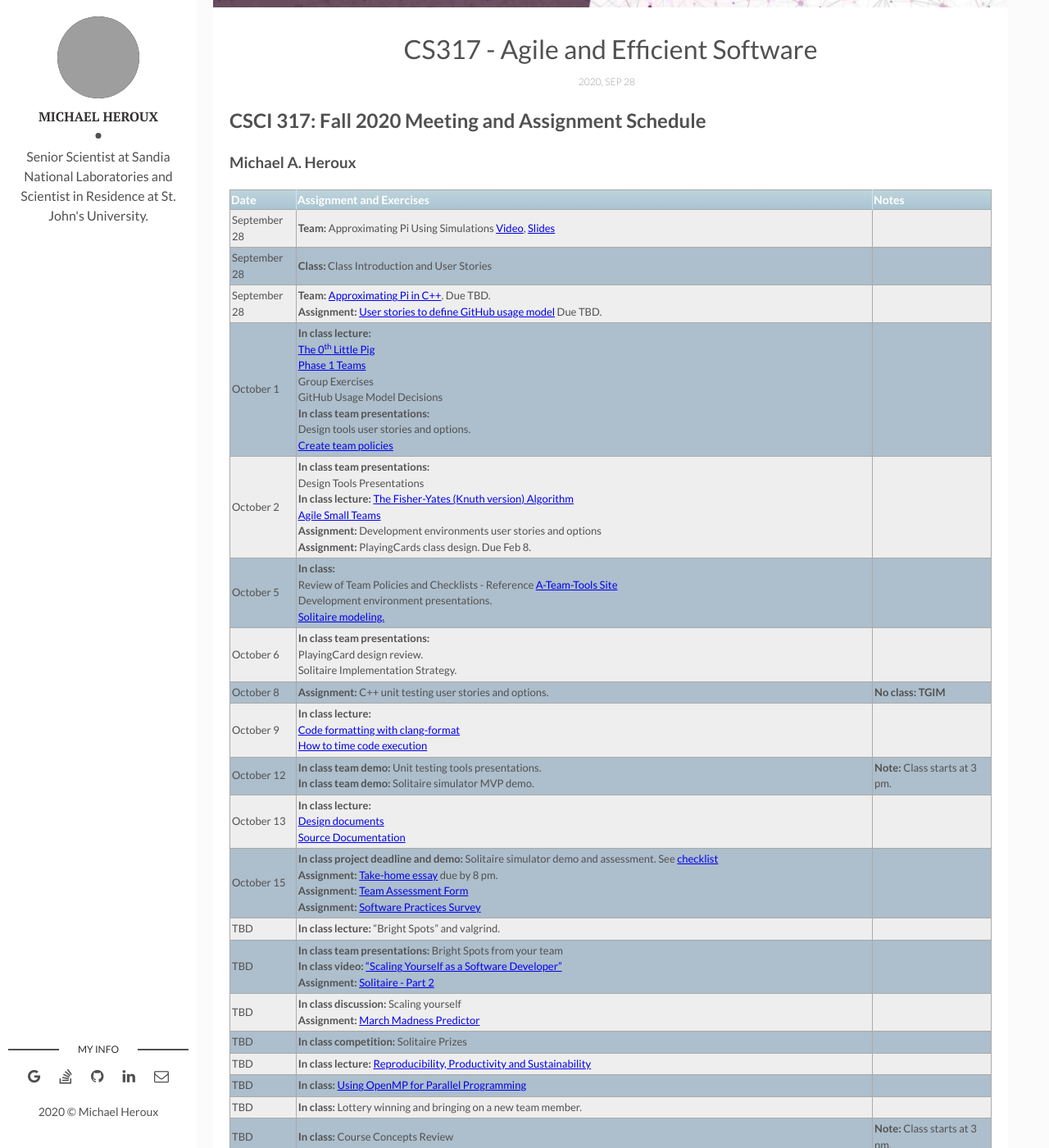
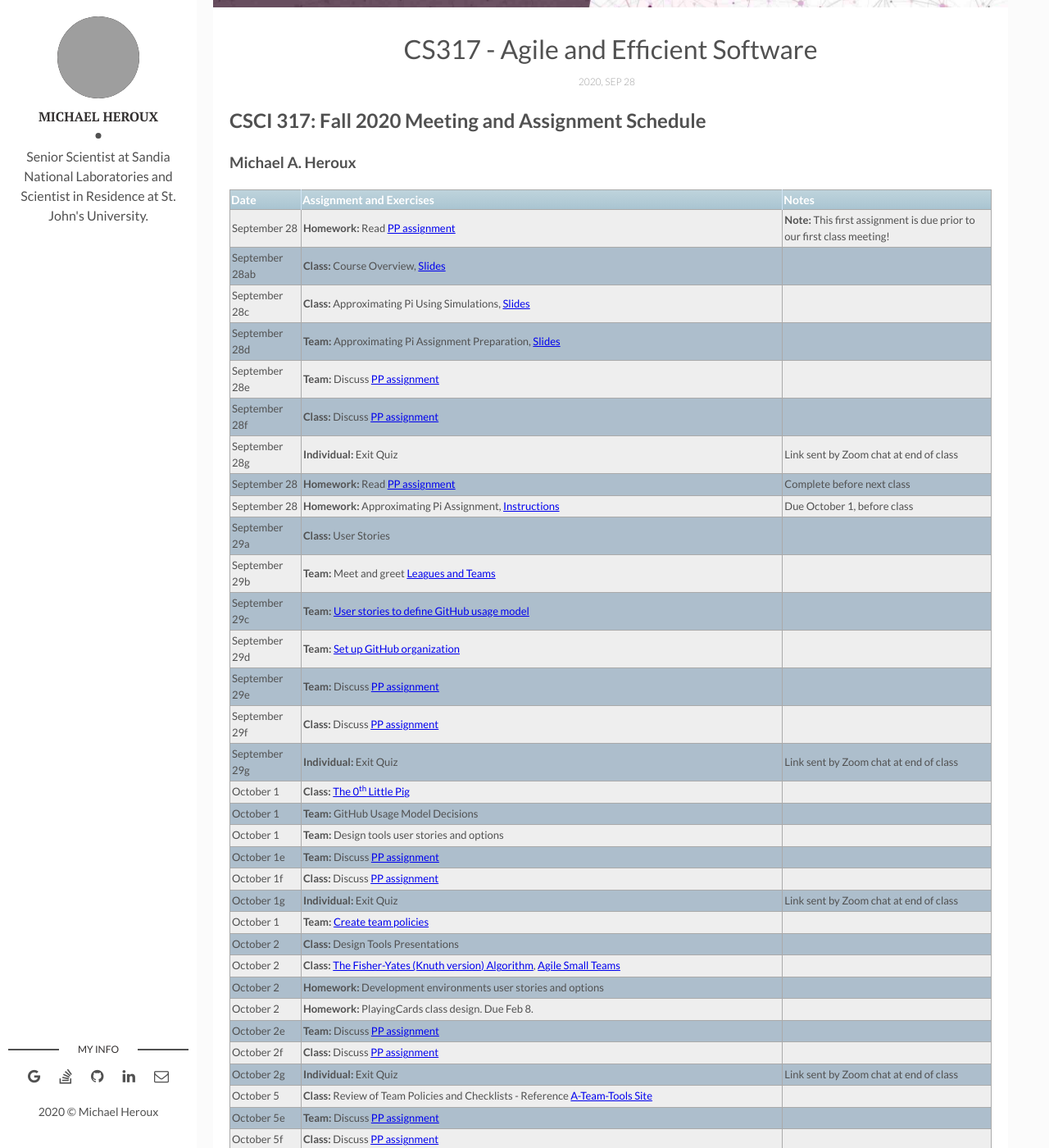
Before and after one commit to maherou/Teaching, a Jekyll site: the page built from files/CS317/2020-Fall-Class-Meeting-Schedule.md, in a window 1280 px wide and 1400 px high, scrolled down 511 px. Shown: the whole window at 82% size. Built offline with Jekyll 4.4.1, drawn with Linux system fonts in a browser that asks for light colours; some of the changed text lies outside the part shown; grey boxes are pictures that could not be loaded.

Commit message:
Ready for week 1

```diff
--- a/files/CS317/2020-Fall-Class-Meeting-Schedule.md
+++ b/files/CS317/2020-Fall-Class-Meeting-Schedule.md
@@ -16,25 +16,86 @@ location: "Collegeville, MN, USA"
 
 | **Date** | **Assignment and Exercises** | **Notes** |
 | --- | --- | --- |
-| September 28 | **Team:** Approximating Pi Using Simulations [Video](https://youtu.be/CGwoMEXqh7A), [Slides](../ApproximatingPiUsingSimulations.pdf) | |
-| September 28 | **Class:** Class Introduction and User Stories
-| September 28 | **Team:** [Approximating Pi in C++](../CPP-Pi). Due TBD. <br> **Assignment:** [User stories to define GitHub usage model](https://docs.google.com/document/d/1jdObI_Y5u4S-vy3SmLaIgzIGuh5ekN0pucaPpPXI5CU/edit?usp=sharing) Due TBD.|   |
-| October 1 | **In class lecture:** <br> [The 0<sup>th</sup> Little Pig](../../ZerothLittlePig) <br>[Phase 1 Teams](../PhaseOneTeams) <br> Group Exercises <br> GitHub Usage Model Decisions <br>   **In class team presentations:** <br> Design tools user stories and options. <br> [Create team policies](../TeamPolicyAssignment) |   |
-| October 2 | **In class team presentations:** <br> Design Tools Presentations <br> **In class lecture:** [The Fisher-Yates (Knuth version) Algorithm](https://exceptionnotfound.net/understanding-the-fisher-yates-card-shuffling-algorithm/) <br> [Agile Small Teams](../AgileSmallTeams.pdf)<br> **Assignment:** Development environments user stories and options <br> **Assignment:** PlayingCards class design.  Due Feb 8. |   |
-| October 5 | **In class:** <br> Review of Team Policies and Checklists - Reference [A-Team-Tools Site](https://betterscientificsoftware.github.io/A-Team-Tools/) <br> Development environment presentations.  <br> [Solitaire modeling.](../Solitaire) |   |
-| October 6 | **In class team presentations:** <br> PlayingCard design review. <br> Solitaire Implementation Strategy.| |
-| October 8 |**Assignment:** C++ unit testing user stories and options.  | **No class: TGIM** |
-| October 9 | **In class lecture:** <br> [Code formatting with clang-format](../CodeFormatting) <br> [How to time code execution](../TimingCode)| |
-| October 12 | **In class team demo:** Unit testing tools presentations. <br> **In class team demo:** Solitaire simulator MVP demo. | **Note:** Class starts at 3 pm. |
-| October 13 | **In class lecture:** <br> [Design documents](../DesignDocs) <br> [Source Documentation](../SourceDocumentation)  | |
-| October 15 | **In class project deadline and demo:** Solitaire simulator demo and assessment.  See [checklist](../QualityAssessmentChecklist) <br> **Assignment:** [Take-home essay](https://goo.gl/forms/mHEdDNZpEtsIco9S2) due by 8 pm. <br> **Assignment:** [Team Assessment Form](https://goo.gl/forms/qPLQJbT1wdJr9iPY2) <br> **Assignment:** [Software Practices Survey](https://goo.gl/forms/ASwSvWVvqwgUwyoA2) | |
-| TBD | **In class lecture:** "Bright Spots" and valgrind. | |
-| TBD | **In class team presentations:** Bright Spots from your team <br> **In class video:** ["Scaling Yourself as a Software Developer"](http://blog.martinig.ch/videos/scaling-yourself-as-a-software-developer/) <br> **Assignment:** [Solitaire - Part 2](../Solitaire2)  |  |
-| TBD | **In class discussion:** Scaling yourself <br> **Assignment:** [March Madness Predictor](../MarchMadness) | |
-| TBD | **In class competition:** Solitaire Prizes  | |
-| TBD | **In class lecture:** [Reproducibility, Productivity and Sustainability](../ReproducibilityProductivitySustainability.pdf)  | |
-| TBD | **In class:** [Using OpenMP for Parallel Programming](../OpenMP) |  |
-| TBD | **In class:** Lottery winning and bringing on a new team member.| |
-| TBD | **In class:** Course Concepts Review | **Note:** Class starts at 3 pm. |
-| TBD | **In class:** Final Review of Solitaire and March Madness Projects. Provide a brief summary and pointers to artifacts that address our [Quality Assessment Checklist.](../QualityAssessmentChecklist)| |
-| September 24 | **Final:** 15-minute Individual Interviews.  See these [Interview Preparation Prompts](../InterviewPrep) for discussion topics. | **Note:** Scheduled individually. |
+| September 28 | **Homework:** Read [PP assignment](../Pragmatic-Discussions.md)| **Note:** This first assignment is due prior to our first class meeting!|
+| September 28ab | **Class:** Course Overview, [Slides](../CourseOverview.pdf) | |
+| September 28c | **Class:** Approximating Pi Using Simulations, [Slides](../ApproximatingPiUsingSimulations.pdf) | |
+| September 28d | **Team:** Approximating Pi Assignment Preparation, [Slides](../ApproximatingPiUsingSimulations.pdf) | |
+| September 28e | **Team:** Discuss [PP assignment](../Pragmatic-Discussions.md)| |
+| September 28f | **Class:** Discuss [PP assignment](../Pragmatic-Discussions.md)| |
+| September 28g | **Individual:** Exit Quiz | Link sent by Zoom chat at end of class |
+| September 28 | **Homework:** Read [PP assignment](../Pragmatic-Discussions.md)| Complete before next class |
+| September 28 | **Homework:** Approximating Pi Assignment, [Instructions](../FindingPi.md) | Due October 1, before class |
+| September 29a | **Class:** User Stories | |
+| September 29b | **Team:** Meet and greet [Leagues and Teams](../Teams) |   |
+| September 29c | **Team:** [User stories to define GitHub usage model](https://docs.google.com/document/d/1jdObI_Y5u4S-vy3SmLaIgzIGuh5ekN0pucaPpPXI5CU/edit?usp=sharing) |   |
+| September 29d | **Team:** [Set up GitHub organization](https://docs.google.com/document/d/1jdObI_Y5u4S-vy3SmLaIgzIGuh5ekN0pucaPpPXI5CU/edit?usp=sharing) |   |
+| September 29e | **Team:** Discuss [PP assignment](../Pragmatic-Discussions.md)| |
+| September 29f | **Class:** Discuss [PP assignment](../Pragmatic-Discussions.md)| |
+| September 29g | **Individual:** Exit Quiz | Link sent by Zoom chat at end of class |
+| October 1 | **Class:** [The 0<sup>th</sup> Little Pig](../../ZerothLittlePig) | |
+| October 1 | **Team:** GitHub Usage Model Decisions | |
+| October 1 | **Team:** Design tools user stories and options | |
+| October 1e | **Team:** Discuss [PP assignment](../Pragmatic-Discussions.md)| |
+| October 1f | **Class:** Discuss [PP assignment](../Pragmatic-Discussions.md)| |
+| October 1g | **Individual:** Exit Quiz | Link sent by Zoom chat at end of class |
+| October 1 | **Team:** [Create team policies](../TeamPolicyAssignment) | |
+| October 2 | **Class:** Design Tools Presentations | |
+| October 2 | **Class:** [The Fisher-Yates (Knuth version) Algorithm](https://exceptionnotfound.net/understanding-the-fisher-yates-card-shuffling-algorithm/), [Agile Small Teams](../AgileSmallTeams.pdf) | |
+| October 2 | **Homework:** Development environments user stories and options | |
+| October 2 | **Homework:** PlayingCards class design.  Due Feb 8. |   |
+| October 2e | **Team:** Discuss [PP assignment](../Pragmatic-Discussions.md)| |
+| October 2f | **Class:** Discuss [PP assignment](../Pragmatic-Discussions.md)| |
+| October 2g | **Individual:** Exit Quiz | Link sent by Zoom chat at end of class |
+| October 5 | **Class:** Review of Team Policies and Checklists - Reference [A-Team-Tools Site](https://betterscientificsoftware.github.io/A-Team-Tools/) | |
+| October 5e | **Team:** Discuss [PP assignment](../Pragmatic-Discussions.md)| |
+| October 5f | **Class:** Discuss [PP assignment](../Pragmatic-Discussions.md)| |
+| October 5g | **Individual:** Exit Quiz | Link sent by Zoom chat at end of class |
+| October 6 | **Team:** Development environment presentations. | |
+| October 6 | **Class:** [Solitaire modeling.](../Solitaire) | |
+| October 6 | **Class:** PlayingCard design review. | |
+| October 6 | **Class:** Solitaire Implementation Strategy.| |
+| October 6e | **Team:** Discuss [PP assignment](../Pragmatic-Discussions.md)| |
+| October 6f | **Class:** Discuss [PP assignment](../Pragmatic-Discussions.md)| |
+| October 6g | **Individual:** Exit Quiz | Link sent by Zoom chat at end of class |
+| October 8 |**Homework:** C++ unit testing user stories and options.  | |
+| October 8e | **Team:** Discuss [PP assignment](../Pragmatic-Discussions.md)| |
+| October 8 | **Class:** Discuss [PP assignment](../Pragmatic-Discussions.md)| |
+| October 8g | **Individual:** Exit Quiz | Link sent by Zoom chat at end of class |
+| October 9 | **Class:** [Code formatting with clang-format](../CodeFormatting) | |
+| October 9 | **Class:** [How to time code execution](../TimingCode)| |
+| October 9e | **Team:** Discuss [PP assignment](../Pragmatic-Discussions.md)| |
+| October 9f | **Class:** Discuss [PP assignment](../Pragmatic-Discussions.md)| |
+| October 9g | **Individual:** Exit Quiz | Link sent by Zoom chat at end of class |
+| October 12 | **Class:** Team unit testing tools presentations. | |
+| October 12 | **Class:** Team solitaire simulator MVP demo. | |
+| October 12e | **Team:** Discuss [PP assignment](../Pragmatic-Discussions.md)| |
+| October 12f | **Class:** Discuss [PP assignment](../Pragmatic-Discussions.md)| |
+| October 12g | **Individual:** Exit Quiz | Link sent by Zoom chat at end of class |
+| October 13 | **Class:** [Design documents](../DesignDocs) | |
+| October 13 | **Class:** [Source Documentation](../SourceDocumentation)  | |
+| October 13e | **Team:** Discuss [PP assignment](../Pragmatic-Discussions.md)| |
+| October 13f | **Class:** Discuss [PP assignment](../Pragmatic-Discussions.md)| |
+| October 13g | **Individual:** Exit Quiz | Link sent by Zoom chat at end of class |
+| October 15 | **Class:** Project deadline and demo: Solitaire simulator demo and assessment.  See [checklist](../QualityAssessmentChecklist)
+| October 15e | **Team:** Discuss [PP assignment](../Pragmatic-Discussions.md)| |
+| October 15f | **Class:** Discuss [PP assignment](../Pragmatic-Discussions.md)| |
+| October 15g | **Individual:** Exit Quiz | Link sent by Zoom chat at end of class |
+| October 16 | **Assignment:** [Take-home essay](https://goo.gl/forms/mHEdDNZpEtsIco9) | due by 8 pm|
+| October 16 | **Assignment:** [Team Assessment Form](https://goo.gl/forms/qPLQJbT1wdJr9iP) | |
+| October 16e | **Team:** Discuss [PP assignment](../Pragmatic-Discussions.md)| |
+| October 16f | **Class:** Discuss [PP assignment](../Pragmatic-Discussions.md)| |
+| October 16g | **Individual:** Exit Quiz | Link sent by Zoom chat at end of class |
+| October | **Assignment:** [Software Practices Survey](https://forms.gle/RjpGcrR5PnyfCYMM6) | |
+| October  | **Class lecture:** "Bright Spots" and valgrind. | |
+| October  | **Class team presentations:** Bright Spots from your team | |
+| October  | **Class video:** ["Scaling Yourself as a Software Developer"](http://blog.martinig.ch/videos/scaling-yourself-as-a-software-developer/) | |
+| October  | **Assignment:** [Solitaire - Part 2](../Solitaire2)  |  |
+| October  | **Class discussion:** Scaling yourself | |
+| October  | **Homework:** [March Madness Predictor](../MarchMadness) | |
+| October  | **Class competition:** Solitaire Prizes  | |
+| October  | **Class lecture:** [Reproducibility, Productivity and Sustainability](../ReproducibilityProductivitySustainability.pdf)  | |
+| October  | **Class:** [Using OpenMP for Parallel Programming](../OpenMP) |  |
+| October  | **Class:** Lottery winning and bringing on a new team member.| |
+| October  | **Class:** Course Concepts Review | |
+| October  | **Class:** Final Review of Solitaire and March Madness Projects. Provide a brief summary and pointers to artifacts that address our [Quality Assessment Checklist.](../QualityAssessmentChecklist)| |
+| October 22 | **Final:** 15-minute Individual Interviews.  See these [Interview Preparation Prompts](../InterviewPrep) for discussion topics. | **Note:** Scheduled individually. |
```
Also changed, not shown: files/CS317/FindingPi.md (added, +20 -0 lines), files/CS317/PhaseOneTeams.md (deleted, +0 -30 lines), files/CS317/Pragmatic-Discussions.md (added, +53 -0 lines), files/CS317/Solitaire.md (+1 -1 lines), files/CS317/Teams.md (added, +29 -0 lines).
